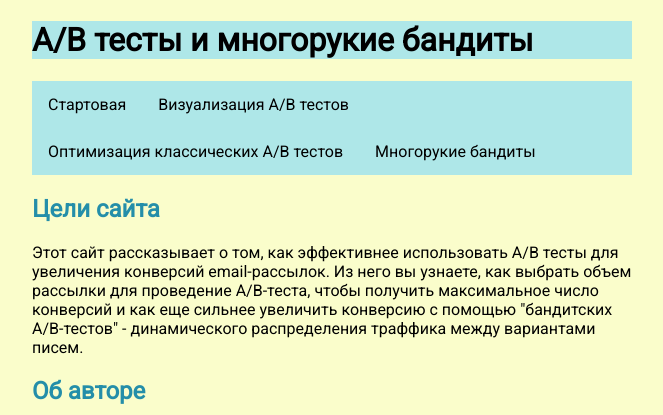
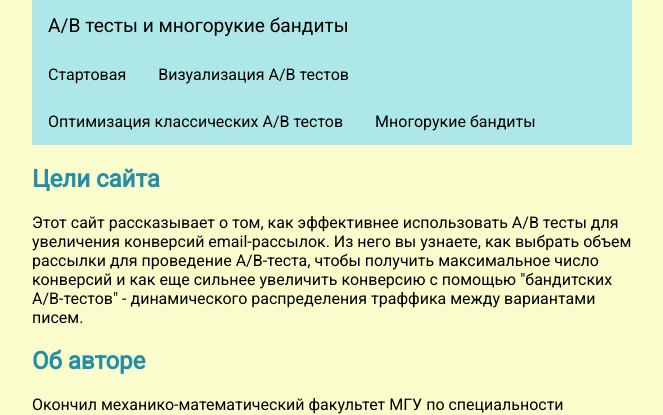
Before and after one commit to victordremov/multi-armed-bandits-for-ab-testing-email-mailings, a Django app: page / in a window 1280 px wide. Shown: the top 415 px of the page, without its empty margins (308-971 px from the left). Run offline with Django 3.2, Linux system fonts and the light colour scheme.

Commit message:
улучшаю стили

```diff
--- a/bandits_site/bandits_site/static/bandits_site/css/main.css
+++ b/bandits_site/bandits_site/static/bandits_site/css/main.css
@@ -5,8 +5,23 @@
     background-color: #fafdcb;
 }
 
-body header h1 {
+.title {
     background-color: #aee7e8;
+    font-size: larger;
+    padding: 14px 16px;
+}
+
+.title a {
+    color: black;
+}
+
+a {
+    color: #248ea9;
+    text-decoration: none;
+}
+
+a:hover {
+    text-decoration: underline;
 }
 
 article header {
@@ -50,9 +65,11 @@
     border: 1px solid black;
     border-collapse: collapse;
 }
+
 td {
     text-align: center;
 }
+
 td.highlight {
     font-weight: bold;
 }
--- a/bandits_site/bandits_site/templates/bandits_site/base.html
+++ b/bandits_site/bandits_site/templates/bandits_site/base.html
@@ -9,8 +9,8 @@
     <link rel="stylesheet" href="{% static 'bandits_site/css/main.css' %}">
 </head>
 <body>
-<header>
-    <h1>A/B тесты и многорукие бандиты</h1>
+<header class="title">
+    <a href="{% url 'home' %}">A/B тесты и многорукие бандиты</a>
 </header>
 <nav>
     <ul>
```
